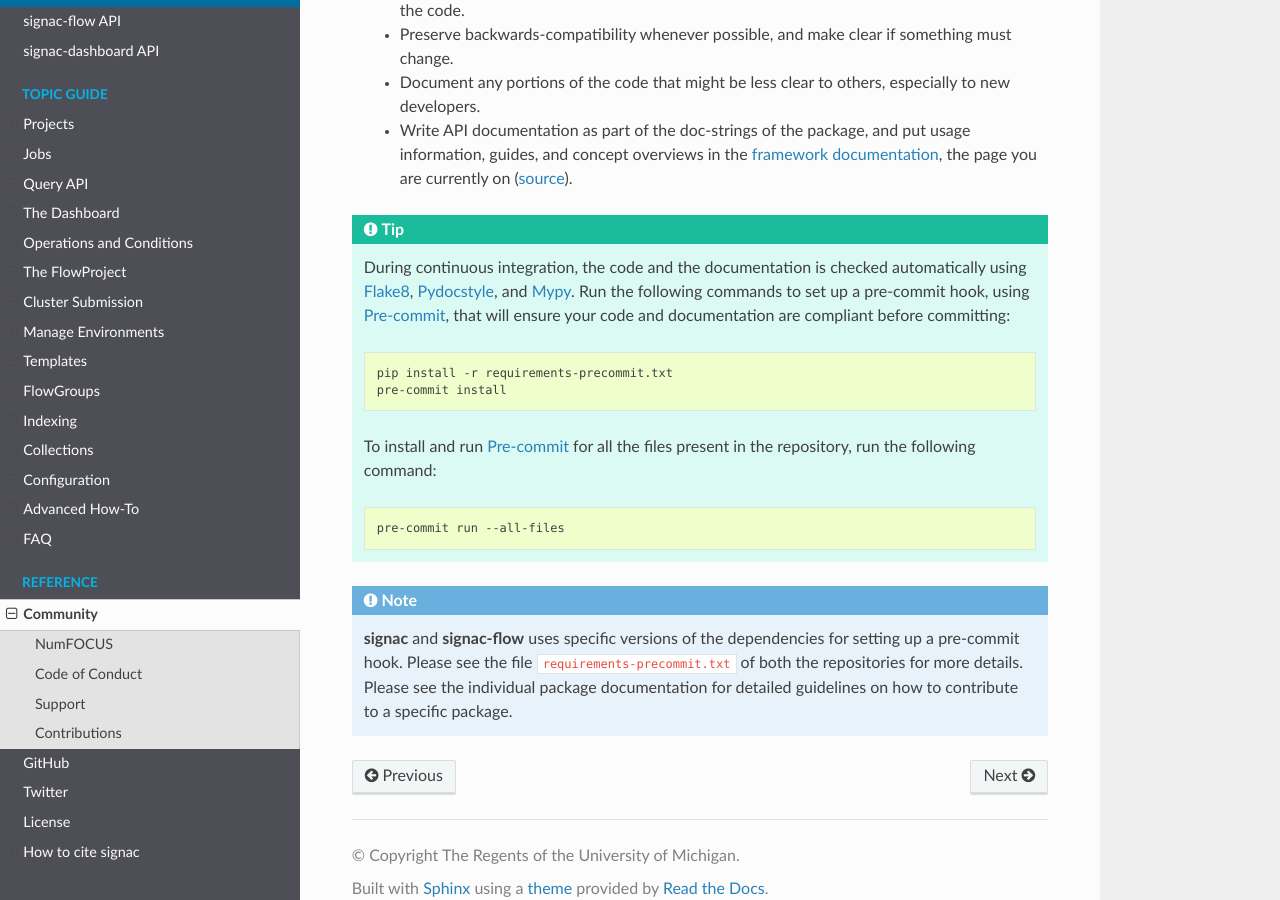
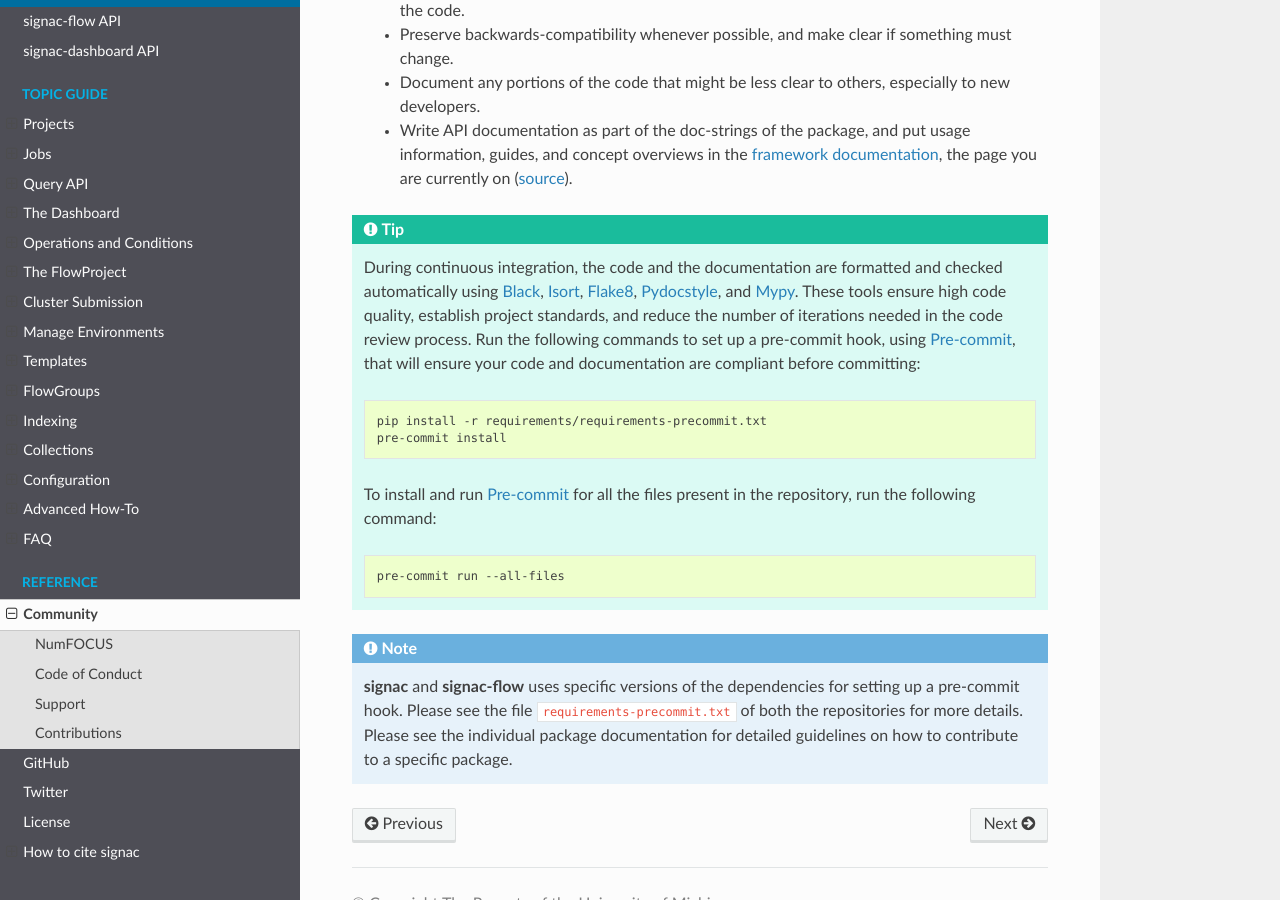
Before and after one commit to glotzerlab/signac-docs, a Sphinx documentation site: the page built from docs/source/community.rst, in a window 1280 px wide and 900 px high, scrolled down 1705 px. Built offline with Sphinx 7.4.7 and the Read the Docs theme 2.0.0, drawn with Linux system fonts in a browser that asks for light colours; some of the changed text lies outside the part shown.

Commit message:
Update docs with new requirements layout (#112)
* Update docs with new requirements layout

`requirements-precommit.txt` is now in the `requirements` folder.

* Add more info on hooks, update links.

Co-authored-by: Bradley Dice <bdice@bradleydice.com>

```diff
--- a/docs/source/community.rst
+++ b/docs/source/community.rst
@@ -21,7 +21,7 @@ All community members are expected to follow the signac project's `code of condu
 Support
 -------
 
-The signac community offers real-time user support through the `signac gitter chat room <https://gitter.im/signac/Lobby>`_ and `Slack workspace`_.
+The signac community offers real-time user support through the `Slack workspace`_ and `signac gitter chat room <https://gitter.im/signac/Lobby>`_.
 The project's primary communication channel for code development is the Slack workspace.
 Alternatively, you can send an email to `signac-support@umich.edu <signac-support@umich.edu>`_.
 
@@ -38,8 +38,8 @@ The Google Calendar is also embedded below:
     </iframe>
 
 
+.. _Slack workspace: https://join.slack.com/t/signac/shared_invite/enQtNzk2MTUxNjU5ODkzLWM1NDFmMzRmMTA2MjFlN2ZiOTQ4MDBjNmIwMmM4YTgyZTQ1ODFkMGNhZTc5M2IwMmE1MWJiOTliN2Y2Y2M3ZDY
 .. _gitter: https://gitter.im/signac/Lobby
-.. _Slack workspace: https://join.slack.com/t/signac/shared_invite/enQtNzk2MTUxNjU5ODkzLWM1NDFmMzRmMTA2MjFlN2ZiOTQ4MDBjNmIwMmM4YTgyZTQ1ODFkMGNhZTc5M2IwMmE1MWJiOTliN2Y2Y2M3ZDY
 .. _iCal link: https://calendar.google.com/calendar/ical/6pfj3imrfa87i29icmm93f3mi8%40group.calendar.google.com/public/basic.ics
 
 .. _contribute:
@@ -75,12 +75,13 @@ All code contributed via pull request needs to adhere to the following guideline
 
 .. tip::
 
-    During continuous integration, the code and the documentation is checked automatically using `Flake8`_, `Pydocstyle`_, and `Mypy`_.
+    During continuous integration, the code and the documentation are formatted and checked automatically using `Black`_, `Isort`_, `Flake8`_, `Pydocstyle`_, and `Mypy`_.
+    These tools ensure high code quality, establish project standards, and reduce the number of iterations needed in the code review process.
     Run the following commands to set up a pre-commit hook, using `Pre-commit`_, that will ensure your code and documentation are compliant before committing:
 
     .. code-block:: bash
 
-        pip install -r requirements-precommit.txt
+        pip install -r requirements/requirements-precommit.txt
         pre-commit install
 
     To install and run `Pre-commit`_ for all the files present in the repository, run the following command:
@@ -89,8 +90,10 @@ All code contributed via pull request needs to adhere to the following guideline
 
         pre-commit run --all-files
 
+.. _Black: https://black.readthedocs.io/en/stable/
+.. _Isort: https://pycqa.github.io/isort/
 .. _Flake8: https://flake8.pycqa.org/en/latest/
-.. _Pydocstyle: http://pydocstyle.org/en/4.0.0/index.html
+.. _Pydocstyle: http://www.pydocstyle.org/en/stable/
 .. _Mypy: https://mypy.readthedocs.io/en/stable/
 .. _Pre-commit: https://pre-commit.com/
 
```
